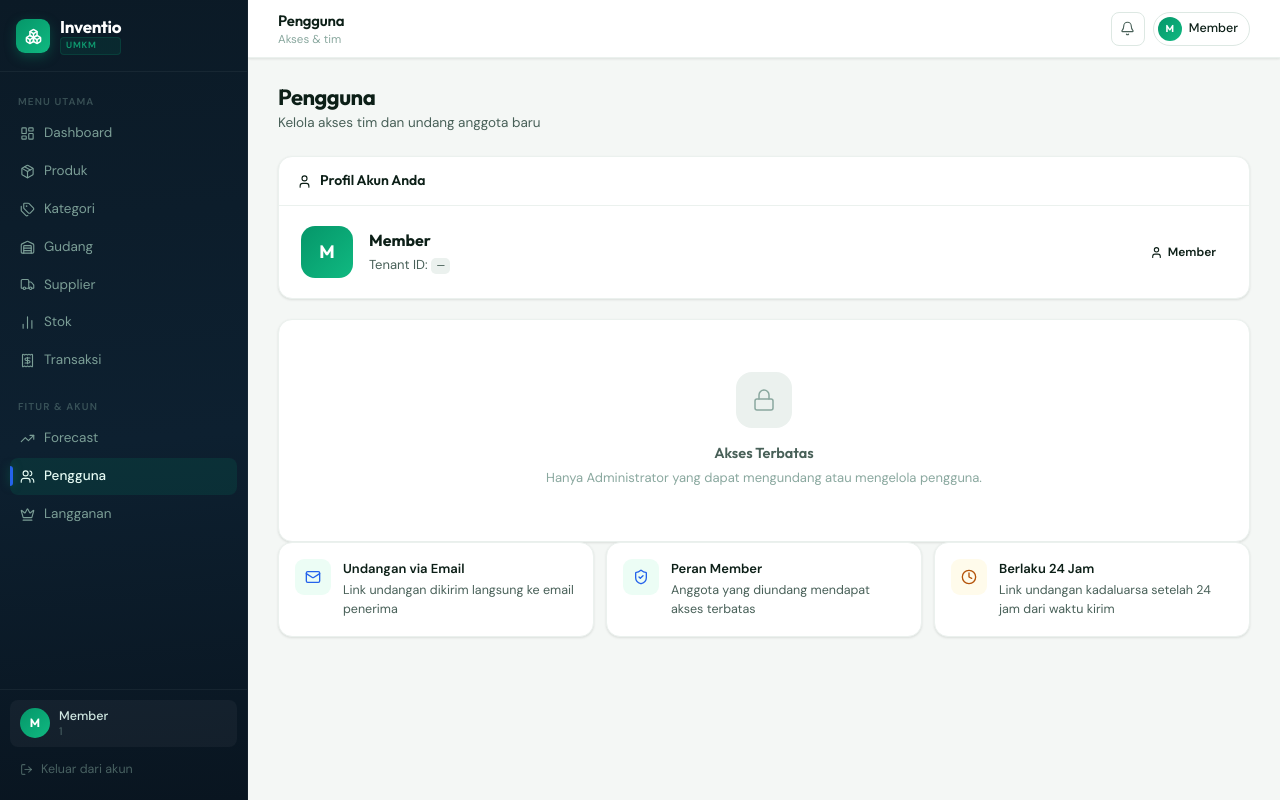
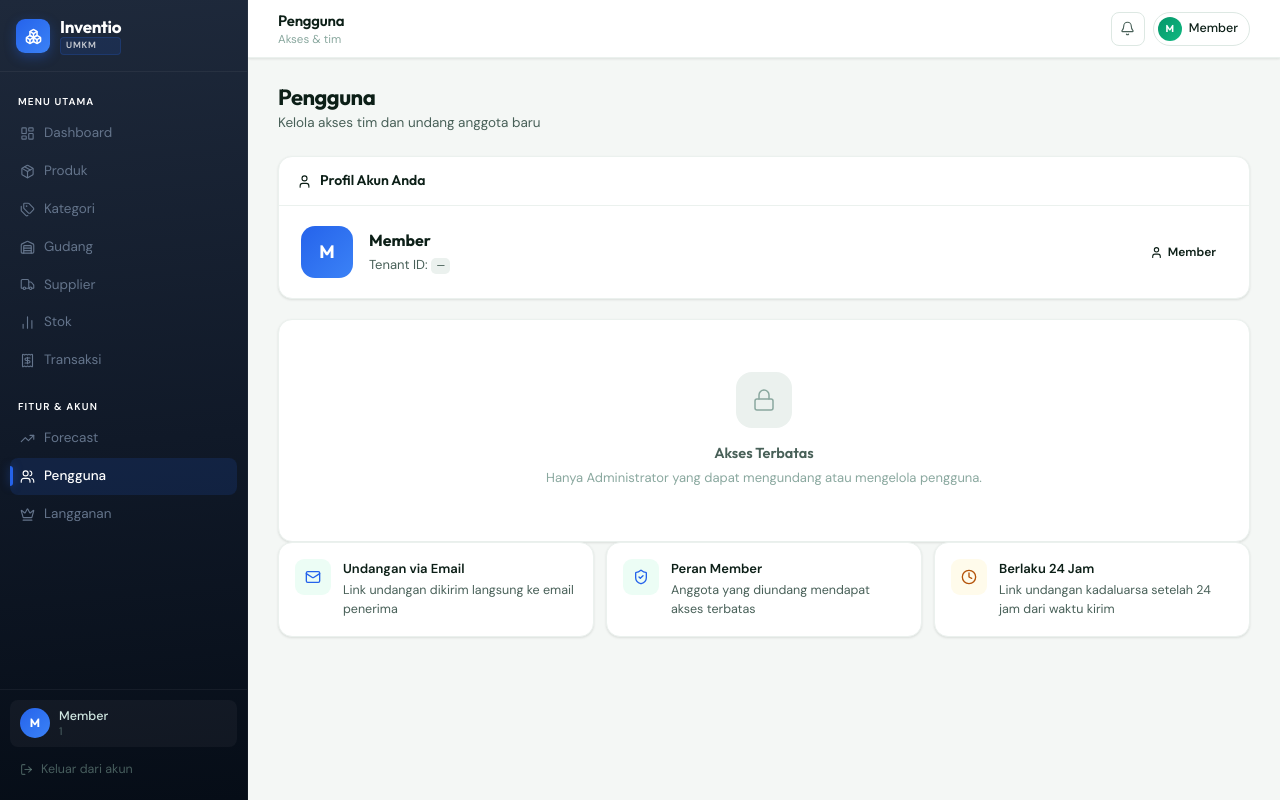
Before and after one commit to haisyaf/inventio, a React (Vite) app in the folder client/: page /1/users in a window 1280 px wide. Built offline with nearby package versions, Linux system fonts and the light colour scheme; sample sign-in values are in the browser's storage.

Commit message:
style: sidebar color

```diff
--- a/client/src/index.css
+++ b/client/src/index.css
@@ -39,12 +39,12 @@
   --info-light: #F0F9FF;
 
   /* Sidebar */
-  --sidebar-bg: #0B1A26;
+  --sidebar-bg: rgb(30, 41, 59);
   --sidebar-hover: rgba(255,255,255,0.055);
-  --sidebar-active: rgba(5, 150, 105, 0.14);
-  --sidebar-text: #7B9E96;
+  --sidebar-active: rgba(37, 99, 235, 0.14);
+  --sidebar-text: rgb(100, 116, 139);
   --sidebar-text-hover: #BBCFCA;
-  --sidebar-text-active: #E6FBF4;
+  --sidebar-text-active: #ffffff;
 
   /* Radii */
   --radius-sm: 6px;
@@ -109,7 +109,7 @@ body {
   left: 0;
   width: var(--sidebar-width);
   height: 100vh;
-  background: linear-gradient(175deg, #0B1A26 0%, #0D2030 55%, #091520 100%);
+  background: linear-gradient(175deg, rgb(30, 41, 59) 0%, rgb(16, 25, 40) 55%, rgb(6, 13, 23) 100%);
   border-right: 1px solid rgba(255,255,255,0.035);
   display: flex;
   flex-direction: column;
@@ -129,13 +129,13 @@ body {
 .sidebar-logo-mark {
   width: 34px;
   height: 34px;
-  background: linear-gradient(135deg, #059669 0%, #10B981 100%);
+  background: linear-gradient(135deg, #2563EB 0%, #3B82F6 100%);
   border-radius: 9px;
   display: flex;
   align-items: center;
   justify-content: center;
   flex-shrink: 0;
-  box-shadow: 0 4px 12px rgba(5, 150, 105, 0.35);
+  box-shadow: 0 4px 12px rgba(37, 99, 235, 0.35);
 }
 
 .sidebar-logo-text {
@@ -150,9 +150,9 @@ body {
 .sidebar-logo-badge {
   font-size: 9px;
   font-weight: 600;
-  color: rgba(16, 185, 129, 0.8);
-  background: rgba(5, 150, 105, 0.12);
-  border: 1px solid rgba(5, 150, 105, 0.2);
+  color: rgba(243, 243, 243, 0.8);
+  background: rgba(37, 99, 235, 0.12);
+  border: 1px solid rgba(37, 99, 235, 0.2);
   border-radius: 4px;
   padding: 1px 5px;
   letter-spacing: 0.8px;
@@ -169,7 +169,7 @@ body {
   font-weight: 600;
   letter-spacing: 1.1px;
   text-transform: uppercase;
-  color: rgba(123, 158, 150, 0.4);
+  color: rgb(255, 255, 255);
   padding: 12px 8px 5px;
 }
 
@@ -211,7 +211,7 @@ body {
   height: 20px;
   background: var(--accent);
   border-radius: 0 3px 3px 0;
-  box-shadow: 0 0 8px rgba(5, 150, 105, 0.5);
+  box-shadow: 0 0 8px rgba(37, 99, 235, 0.5);
 }
 
 .sidebar-footer {
@@ -234,7 +234,7 @@ body {
   width: 30px;
   height: 30px;
   border-radius: 50%;
-  background: linear-gradient(135deg, #059669 0%, #10B981 100%);
+  background: linear-gradient(135deg, #2563EB 0%, #3B82F6 100%);
   display: flex;
   align-items: center;
   justify-content: center;
```
